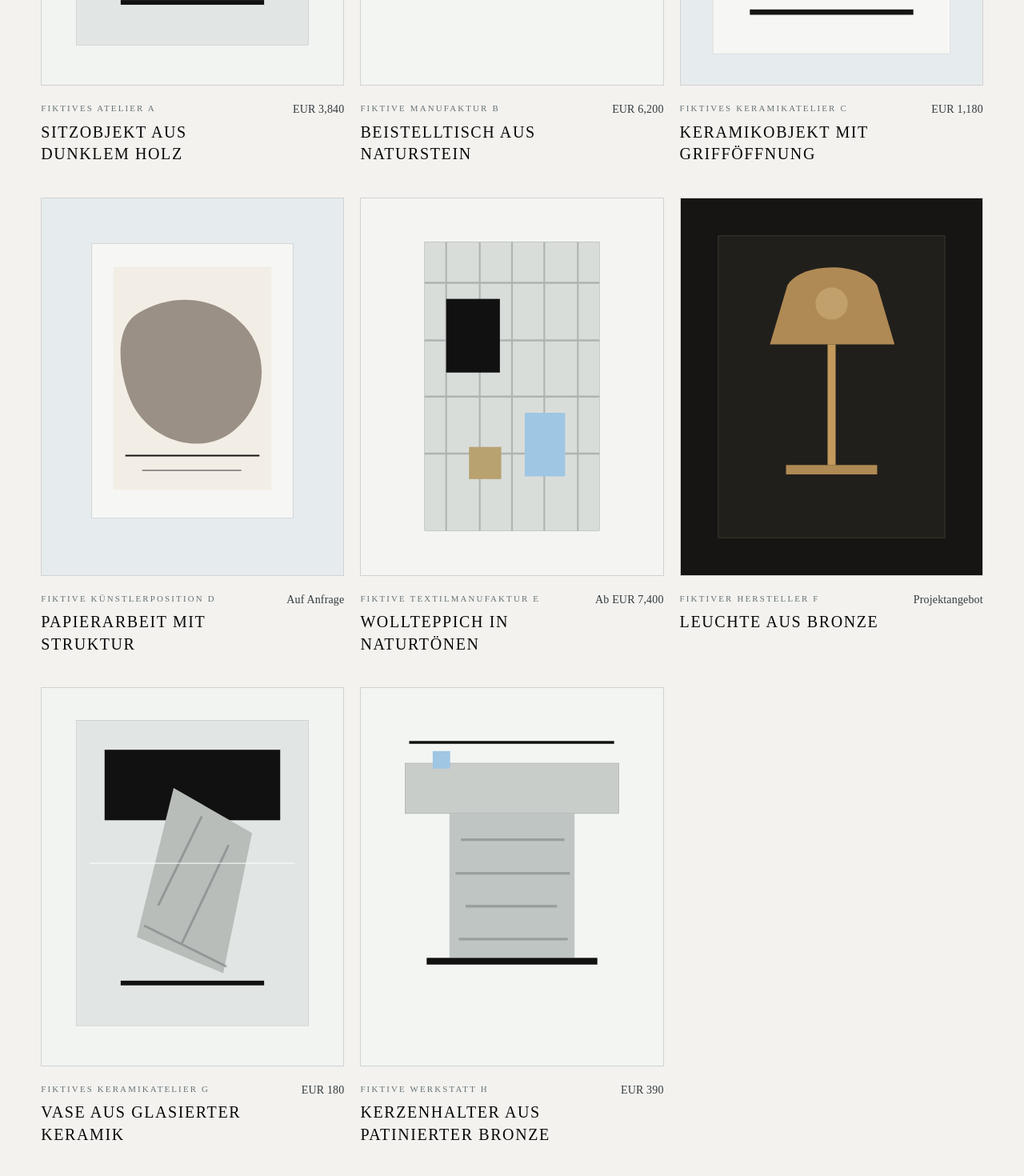
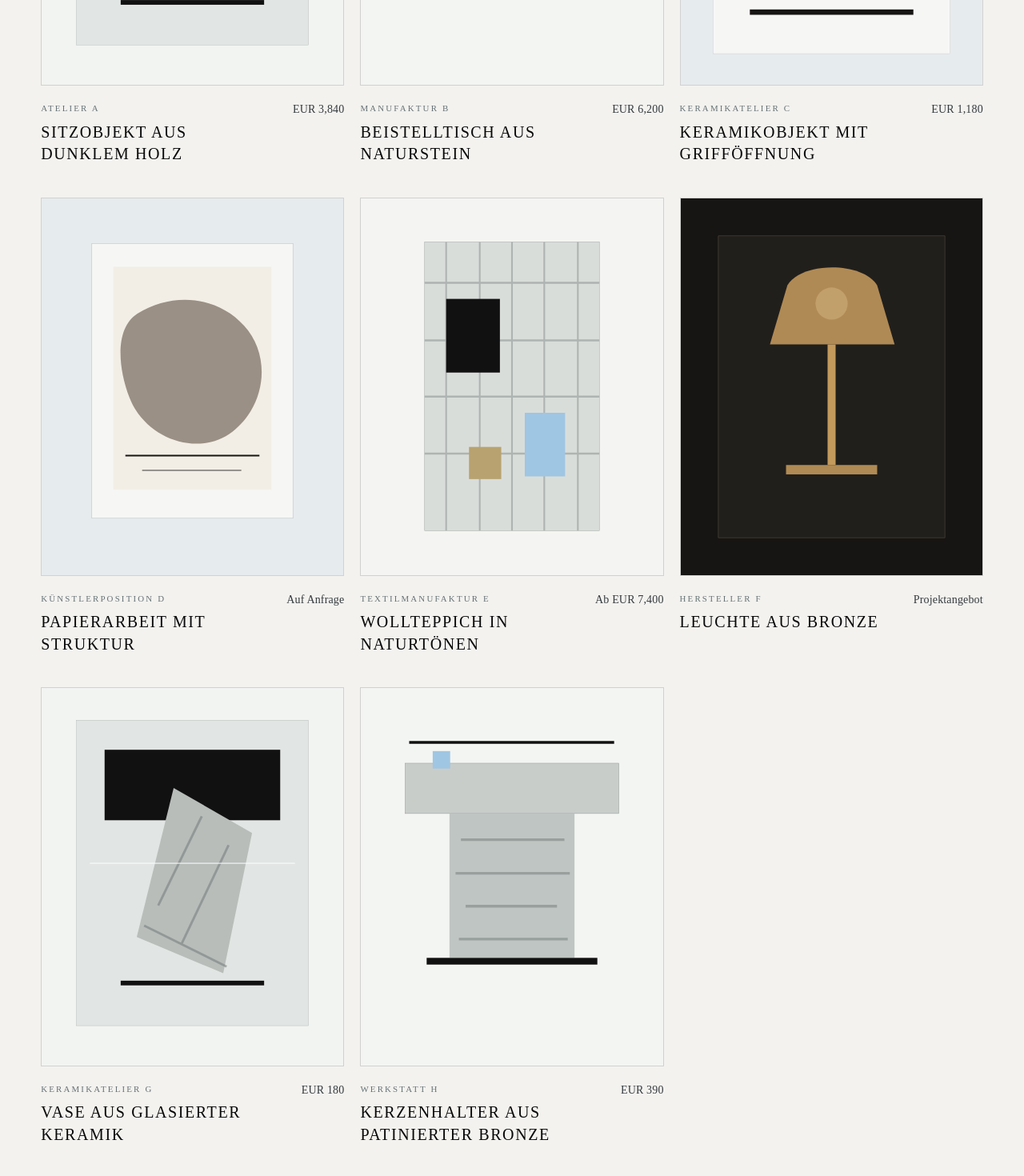
Before and after one commit to getyour-design/getyour-design, a Next.js app: page / in a window 1280 px wide. Shown: the part 1520-2990 px from the top of the page at 80% size. Built offline with nearby package versions, Linux system fonts and the light colour scheme.

Commit message:
Remove fictional labels and improve content realism

```diff
--- a/app/data/artists.ts
+++ b/app/data/artists.ts
@@ -1,18 +1,18 @@
 export const artists = [
   {
-    name: "Fiktive Künstlerposition A",
+    name: "Künstlerposition A",
     profile: "Künstlerin mit Fokus auf leise Geometrien, Leinen und mineralische Farbigkeit.",
   },
   {
-    name: "Fiktive Künstlerposition B",
+    name: "Künstlerposition B",
     profile: "Bildhauer mit Arbeiten aus Bronze, Wachsoberflächen und kompakten architektonischen Formen.",
   },
   {
-    name: "Fiktive Künstlerposition C",
+    name: "Künstlerposition C",
     profile: "Arbeitet mit Papier, Naturpigmenten und ruhigen Flächen für sammelbare Wandobjekte.",
   },
   {
-    name: "Fiktive Künstlerposition D",
+    name: "Künstlerposition D",
     profile: "Entwickelt Reliefs und Objekte aus Holz mit klarer räumlicher Wirkung.",
   },
 ];
--- a/app/data/artworks.ts
+++ b/app/data/artworks.ts
@@ -1,7 +1,7 @@
 export const artworks = [
   {
     title: "Papierarbeit mit mineralischer Fläche",
-    artist: "Fiktive Künstlerposition A",
+    artist: "Künstlerposition A",
     medium: "Mineralpigment auf Leinen",
     year: "2026",
     price: "EUR 4,200",
@@ -9,7 +9,7 @@ export const artworks = [
   },
   {
     title: "Kleine Skulptur aus Bronze",
-    artist: "Fiktive Künstlerposition B",
+    artist: "Künstlerposition B",
     medium: "Gegossene Bronze",
     year: "2025",
     price: "Auf Anfrage",
@@ -17,7 +17,7 @@ export const artworks = [
   },
   {
     title: "Arbeit aus Papier, Asche und Pigment",
-    artist: "Fiktive Künstlerposition C",
+    artist: "Künstlerposition C",
     medium: "Papier, Asche, Naturpigment",
     year: "2026",
     price: "EUR 2,900",
@@ -25,7 +25,7 @@ export const artworks = [
   },
   {
     title: "Reliefobjekt aus hellem Holz",
-    artist: "Fiktive Künstlerposition D",
+    artist: "Künstlerposition D",
     medium: "Geschnitztes Eichenrelief",
     year: "2024",
     price: "Auf Anfrage",
--- a/app/data/brands.ts
+++ b/app/data/brands.ts
@@ -1,18 +1,18 @@
 export const brands = [
   {
-    name: "Fiktives Atelier A",
+    name: "Atelier A",
     description: "Steinbasierte Möbel und Objekte mit ruhiger, architektonischer Präsenz.",
   },
   {
-    name: "Fiktive Manufaktur B",
+    name: "Manufaktur B",
     description: "Limitierte Sitzobjekte und Editionen mit skulpturalen, weichen Linien.",
   },
   {
-    name: "Fiktive Textilmanufaktur C",
+    name: "Textilmanufaktur C",
     description: "Textile Objekte, Teppiche und maßgefertigte Stücke für anspruchsvolle Räume.",
   },
   {
-    name: "Fiktives Keramikatelier D",
+    name: "Keramikatelier D",
     description: "Keramik, Gefäße und kleine Editionen mit handwerklicher Tiefe.",
   },
 ];
--- a/app/data/products.ts
+++ b/app/data/products.ts
@@ -1,56 +1,56 @@
 export const products = [
   {
     title: "Sitzobjekt aus dunklem Holz",
-    maker: "Fiktives Atelier A",
+    maker: "Atelier A",
     type: "Eigenes Produkt",
     price: "EUR 3,840",
     palette: "bg-[#d9d0c1]",
   },
   {
     title: "Beistelltisch aus Naturstein",
-    maker: "Fiktive Manufaktur B",
+    maker: "Manufaktur B",
     type: "Partnerprodukt",
     price: "EUR 6,200",
     palette: "bg-[#efebe2]",
   },
   {
     title: "Keramikobjekt mit Grifföffnung",
-    maker: "Fiktives Keramikatelier C",
+    maker: "Keramikatelier C",
     type: "Affiliate-Produkt",
     price: "EUR 1,180",
     palette: "bg-[#181614]",
   },
   {
     title: "Papierarbeit mit Struktur",
-    maker: "Fiktive Künstlerposition D",
+    maker: "Künstlerposition D",
     type: "Kunstwerk",
     price: "Auf Anfrage",
     palette: "bg-[#9c9287]",
   },
   {
     title: "Wollteppich in Naturtönen",
-    maker: "Fiktive Textilmanufaktur E",
+    maker: "Textilmanufaktur E",
     type: "Maßanfertigung",
     price: "Ab EUR 7,400",
     palette: "bg-[#f4f0e7]",
   },
   {
     title: "Leuchte aus Bronze",
-    maker: "Fiktiver Hersteller F",
+    maker: "Hersteller F",
     type: "Trade-Anfrage",
     price: "Projektangebot",
     palette: "bg-[#c8c0b2]",
   },
   {
     title: "Vase aus glasierter Keramik",
-    maker: "Fiktives Keramikatelier G",
+    maker: "Keramikatelier G",
     type: "Objekt",
     price: "EUR 180",
     palette: "bg-[#e8eceb]",
   },
   {
     title: "Kerzenhalter aus patinierter Bronze",
-    maker: "Fiktive Werkstatt H",
+    maker: "Werkstatt H",
     type: "Edition",
     price: "EUR 390",
     palette: "bg-[#8b8174]",
```
